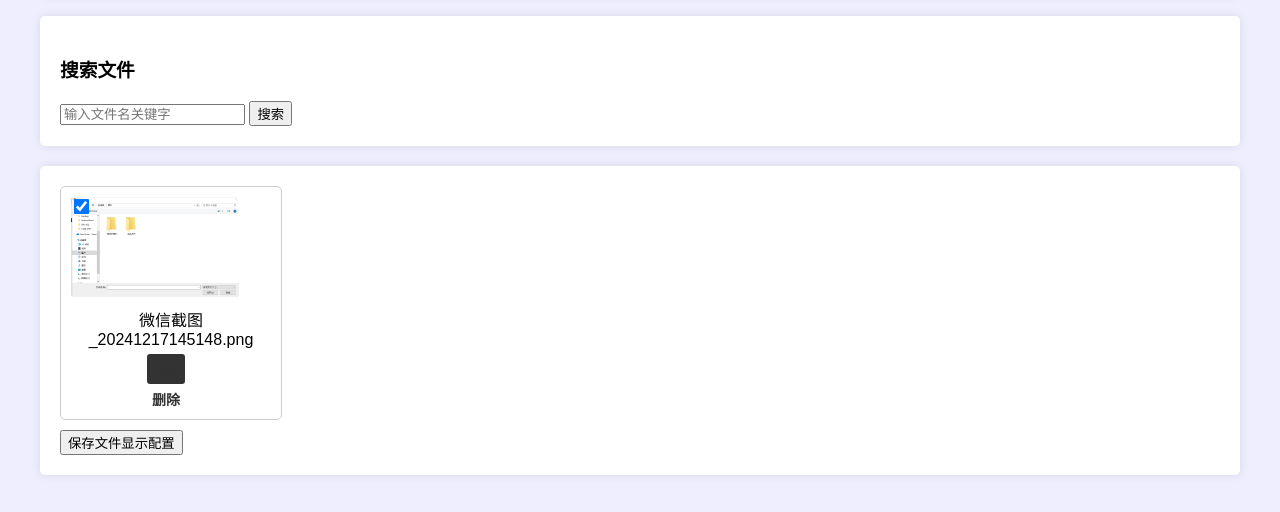
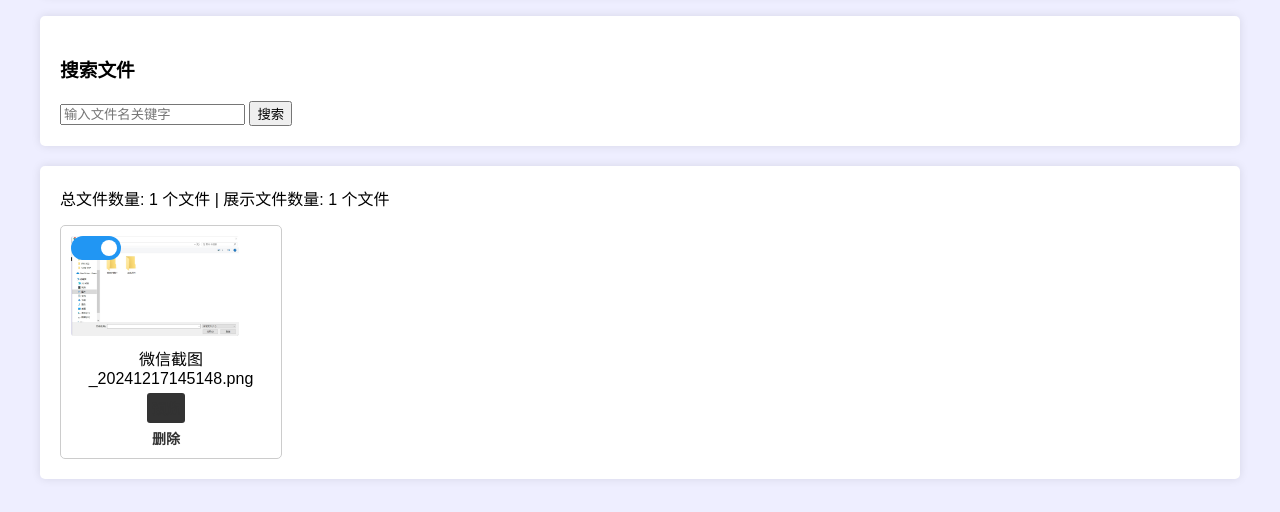
Before and after one commit to cuijianzhuang/PHP_ImageCarousel, a PHP site: page /management.php in a window 1280 px wide. Shown: the part 288-800 px from the top of the page. Run offline with PHP 8.4, Linux system fonts and the light colour scheme; the visitor is signed in with stand-in values (Sample User, id 1).

Commit message:
后台文件管理优化，是否启用轮播按钮bug修改

```diff
--- a/management.php
+++ b/management.php
@@ -31,7 +31,7 @@ if ($_SERVER['REQUEST_METHOD'] === 'POST' && isset($_FILES['uploadFile']) && !is
         mkdir($directory, 0777, true);
     }
 
-    // 处理多文件上传
+    // 处理多文件��传
     $files = [];
     $fileCount = is_array($_FILES['uploadFile']['name']) ? count($_FILES['uploadFile']['name']) : 1;
 
@@ -88,30 +88,33 @@ if (isset($_GET['delete'])) {
 
 // 更新配置（文件启用状态）
 if ($_SERVER['REQUEST_METHOD'] === 'POST' && isset($_POST['saveEnabledFiles'])) {
-    // 文件启用状态
+    // 获取当前页面的文件列表
+    $displayFiles = isset($_POST['displayFiles']) ? json_decode($_POST['displayFiles'], true) : [];
     $enabledFilesPost = $_POST['enabled'] ?? [];
-    // 遍历当前文件夹中的文件
-    if (is_dir($directory)) {
-        $scan = array_diff(scandir($directory), ['.', '..']);
-        foreach ($scan as $f) {
-            $ext = strtolower(pathinfo($f, PATHINFO_EXTENSION));
-            if (in_array($ext, $allowedExtensions)) {
-                // 如果文件在提交的启用列表中，则设置为 true，否则保持原有状态
-                if (in_array($f, $enabledFilesPost)) {
-                    $config['enabledFiles'][$f] = true;
-                } else {
-                    // 只修改当前页面显示的文件状态
-                    if (isset($config['enabledFiles'][$f])) {
-                        $config['enabledFiles'][$f] = false;
-                    }
-                }
-            }
+
+    // 更新配置
+    foreach ($displayFiles as $file) {
+        if (isset($config['enabledFiles'][$file])) {
+            $config['enabledFiles'][$file] = in_array($file, $enabledFilesPost);
         }
     }
 
     // 保存配置文件
-    file_put_contents($configFile, json_encode($config, JSON_PRETTY_PRINT | JSON_UNESCAPED_UNICODE));
-    $message = "文件显示配置已保存。";
+    if (file_put_contents($configFile, json_encode($config, JSON_PRETTY_PRINT | JSON_UNESCAPED_UNICODE)) !== false) {
+        if (!empty($_SERVER['HTTP_X_REQUESTED_WITH']) &&
+            strtolower($_SERVER['HTTP_X_REQUESTED_WITH']) == 'xmlhttprequest') {
+            header('Content-Type: application/json');
+            echo json_encode(['success' => true]);
+            exit;
+        }
+    } else {
+        if (!empty($_SERVER['HTTP_X_REQUESTED_WITH']) &&
+            strtolower($_SERVER['HTTP_X_REQUESTED_WITH']) == 'xmlhttprequest') {
+            header('Content-Type: application/json');
+            echo json_encode(['success' => false, 'message' => '保存配置失败']);
+            exit;
+        }
+    }
 }
 
 // 搜索文件
@@ -371,6 +374,58 @@ $viewMode = $config['viewMode'];
             color: #666;
             margin-top: 4px;
         }
+
+        /* 开关按钮样式 */
+        .switch {
+            position: relative;
+            display: inline-block;
+            width: 50px;
+            height: 24px;
+        }
+
+        .switch input {
+            opacity: 0;
+            width: 0;
+            height: 0;
+        }
+
+        .slider {
+            position: absolute;
+            cursor: pointer;
+            top: 0;
+            left: 0;
+            right: 0;
+            bottom: 0;
+            background-color: #ccc;
+            transition: .4s;
+        }
+
+        .slider:before {
+            position: absolute;
+            content: "";
+            height: 16px;
+            width: 16px;
+            left: 4px;
+            bottom: 4px;
+            background-color: white;
+            transition: .4s;
+        }
+
+        input:checked + .slider {
+            background-color: #2196F3;
+        }
+
+        input:checked + .slider:before {
+            transform: translateX(26px);
+        }
+
+        .slider.round {
+            border-radius: 24px;
+        }
+
+        .slider.round:before {
+            border-radius: 50%;
+        }
     </style>
 </head>
 <body>
@@ -419,16 +474,23 @@ $viewMode = $config['viewMode'];
         <?php if (empty($displayFiles)): ?>
             <p>没有匹配的媒体文件。</p>
         <?php else: ?>
+            <div style="margin-bottom: 15px;">
+                总文件数量: <?= $totalFiles ?> 个文件 |
+                展示文件数量: <?= count(array_filter($config['enabledFiles'], function($enabled) { return $enabled; })) ?> 个文件
+            </div>
             <!-- 文件启用状态表单 -->
-            <form method="post" action="">
+            <form method="post" action="" id="enabledForm">
                 <input type="hidden" name="saveEnabledFiles" value="1">
+                <input type="hidden" name="current_page" value="<?= $currentPage ?>">
+                <input type="hidden" name="current_search" value="<?= htmlspecialchars($search) ?>">
+                <input type="hidden" name="displayFiles" value="<?= htmlspecialchars(json_encode($displayFiles)) ?>">
                 <?php if ($viewMode === 'list'): ?>
                     <div class="files-list">
                         <table>
                             <tr>
-                                <th>显示</th>
                                 <th>缩略图</th>
                                 <th>文件名</th>
+                                <th>轮播展示</th>
                                 <th>操作</th>
                             </tr>
                             <?php foreach ($displayFiles as $file):
@@ -439,12 +501,6 @@ $viewMode = $config['viewMode'];
                                 ?>
                                 <tr>
                                     <td>
-                                        <label>
-                                            <input type="checkbox" class="enable-checkbox" name="enabled[]" value="<?= htmlspecialchars($file) ?>" <?= $enabled ? 'checked' : '' ?>>
-                                            显示
-                                        </label>
-                                    </td>
-                                    <td>
                                         <?php if ($isVideo): ?>
                                             <video data-src="<?= htmlspecialchars($fileUrl) ?>" preload="none" muted class="lazy" style="max-width:100px;max-height:60px;"></video>
                                         <?php else: ?>
@@ -452,6 +508,15 @@ $viewMode = $config['viewMode'];
                                         <?php endif; ?>
                                     </td>
                                     <td><?= htmlspecialchars($file) ?></td>
+                                    <td>
+                                        <label class="switch">
+                                            <input type="checkbox" class="enable-checkbox" name="enabled[]"
+                                                   value="<?= htmlspecialchars($file) ?>"
+                                                   <?= $enabled ? 'checked' : '' ?>
+                                                   onchange="document.getElementById('enabledForm').submit()">
+                                            <span class="slider round"></span>
+                                        </label>
+                                    </td>
                                     <td class="action-links">
                                         <a href="#" class="preview-btn" data-file="<?= htmlspecialchars($fileUrl) ?>" data-type="<?= $isVideo ? 'video' : 'image' ?>">预览</a>
                                         <a href="?<?= $search ? 'search=' . urlencode($search) . '&' : '' ?>delete=<?= urlencode($file) ?>" class="delete-link" onclick="return confirm('确定删除此文件？')">删除</a>
@@ -469,8 +534,12 @@ $viewMode = $config['viewMode'];
                             $enabled = isset($config['enabledFiles'][$file]) ? $config['enabledFiles'][$file] : true;
                             ?>
                             <div class="file-item">
-                                <label style="position:absolute;top:10px;left:10px;">
-                                    <input type="checkbox" class="enable-checkbox" name="enabled[]" value="<?= htmlspecialchars($file) ?>" <?= $enabled ? 'checked' : '' ?>>
+                                <label class="switch" style="position:absolute;top:10px;left:10px;">
+                                    <input type="checkbox" class="enable-checkbox" name="enabled[]"
+                                           value="<?= htmlspecialchars($file) ?>"
+                                           <?= $enabled ? 'checked' : '' ?>
+                                           onchange="document.getElementById('enabledForm').submit()">
+                                    <span class="slider round"></span>
                                 </label>
                                 <?php if ($isVideo): ?>
                                     <video data-src="<?= htmlspecialchars($fileUrl) ?>" preload="none" muted class="lazy"></video>
@@ -486,7 +555,7 @@ $viewMode = $config['viewMode'];
                         <?php endforeach; ?>
                     </div>
                 <?php endif; ?>
-                <button type="submit" style="margin-top:10px;">保存文件显示配置</button>
+                <!-- Remove the submit button since we're using auto-submit -->
             </form>
 
             <?php if ($totalPages > 1): ?>
@@ -758,5 +827,43 @@ $viewMode = $config['viewMode'];
         xhr.send(formData);
     }
 </script>
+<script>
+document.querySelectorAll('.enable-checkbox').forEach(checkbox => {
+    checkbox.addEventListener('change', function(e) {
+        e.preventDefault();
+        const form = document.getElementById('enabledForm');
+        const formData = new FormData(form);
+
+        // 显示加载指示器或禁用复选框
+        this.disabled = true;
+
+        fetch(window.location.href, {
+            method: 'POST',
+            body: formData,
+            headers: {
+                'X-Requested-With': 'XMLHttpRequest'
+            }
+        })
+        .then(response => response.json())
+        .then(data => {
+            if (!data.success) {
+                // 如果保存失败，恢复复选框状态
+                this.checked = !this.checked;
+                alert(data.message || '保存失败');
+            }
+        })
+        .catch(error => {
+            console.error('Error:', error);
+            // 发生错误时恢复复选框状态
+            this.checked = !this.checked;
+            alert('保存失败，请重试');
+        })
+        .finally(() => {
+            // 重新启用复选框
+            this.disabled = false;
+        });
+    });
+});
+</script>
 </body>
 </html>
```
